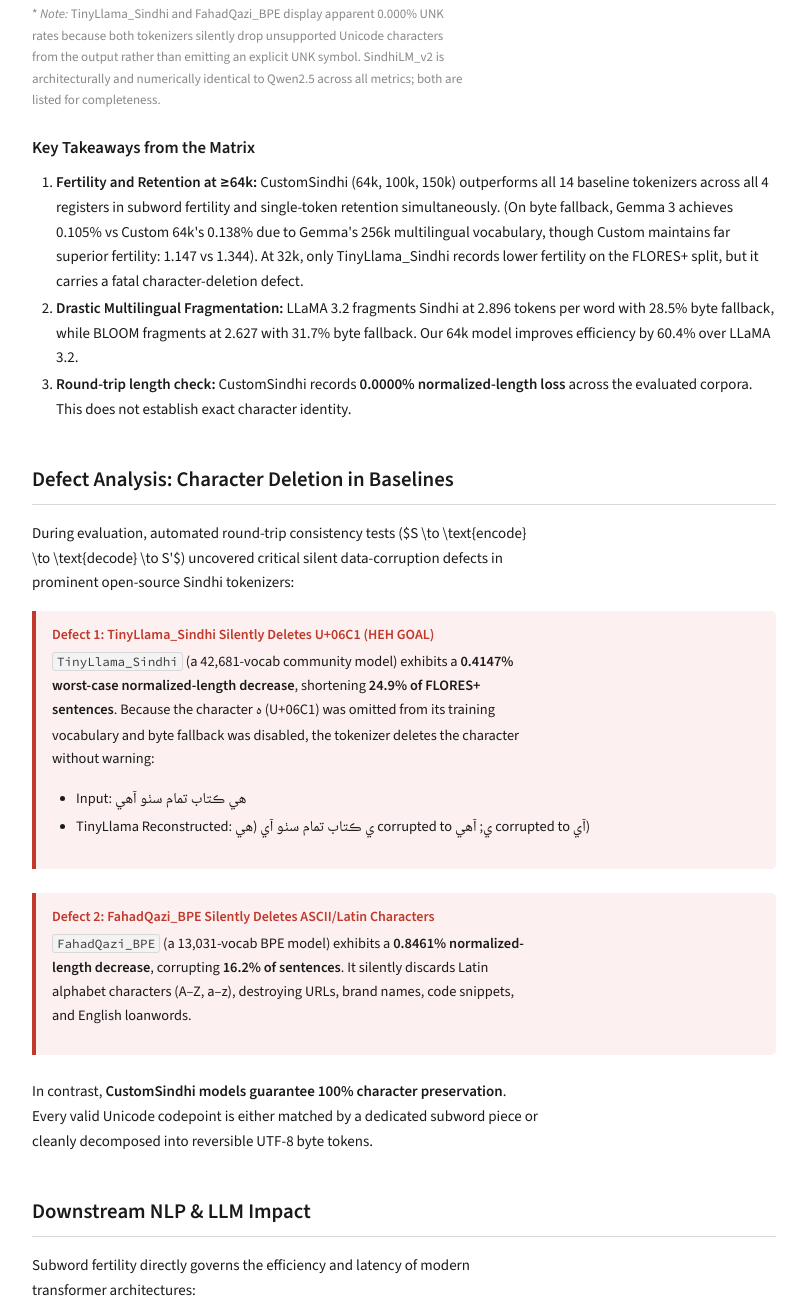
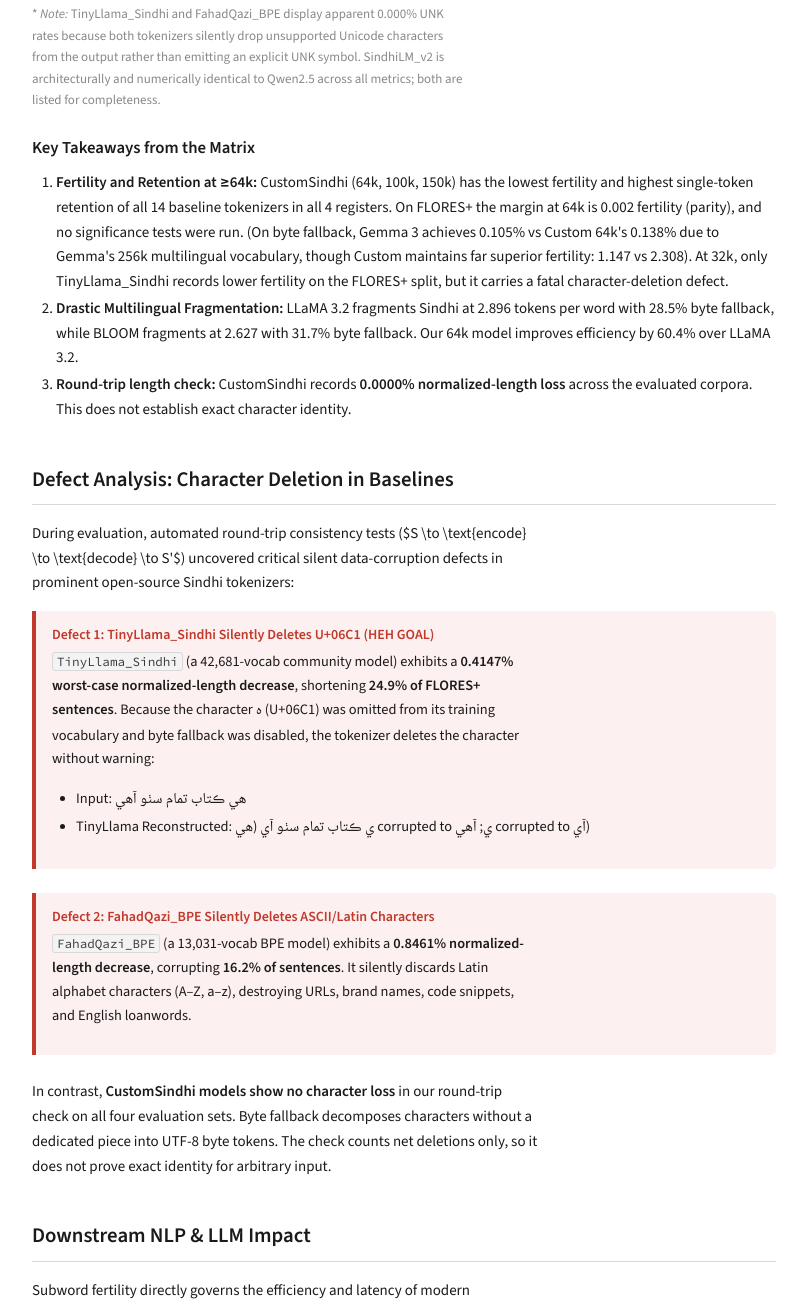
Before and after one commit to alinawazcode/sindhi-tokenizer, a plain HTML site: page docs/index.html in a window 1280 px wide. Shown: the part 9877-11183 px from the top of the page, without its empty margins (264-1071 px from the left). Drawn offline with nearby package versions, Linux system fonts and the light colour scheme.

Commit message:
Correct docs to match training notebook: no Latin filter, 16.1% repeated cross-lingual text, authorship, softened claims

```diff
--- a/docs/index.html
+++ b/docs/index.html
@@ -11,7 +11,7 @@
     content="Technical documentation, benchmark matrix, and interactive tokenizer explorer for the Sindhi Tokenizer project. Production-grade SentencePiece Unigram models with 100% character coverage and byte-fallback for the Perso-Arabic Sindhi script.">
   <meta name="keywords"
     content="Sindhi Tokenizer, SentencePiece Unigram, Sindhi NLP, Subword Tokenization, Perso-Arabic Script, Byte Fallback, Low-Resource Language">
-  <meta name="author" content="Ali Nawaz, Muqadas Fareed, Soonh Sadaf, Dr. Attaullah Sahito">
+  <meta name="author" content="Ali Nawaz, Muqadas Fareed, Soonh Sadaf">
 
   <!-- Open Graph -->
   <meta property="og:title" content="Sindhi Tokenizer Documentation">
@@ -735,10 +735,10 @@ def normalize_sindhi(text: str) -> str:
 
           <h3>Key Takeaways from the Matrix</h3>
           <ol>
-            <li><strong>Fertility and Retention at ≥64k:</strong> CustomSindhi (64k, 100k, 150k) outperforms all 14
-              baseline tokenizers across all 4 registers in subword fertility and single-token retention simultaneously.
+            <li><strong>Fertility and Retention at ≥64k:</strong> CustomSindhi (64k, 100k, 150k) has the lowest fertility and highest single-token retention of all 14
+              baseline tokenizers in all 4 registers. On FLORES+ the margin at 64k is 0.002 fertility (parity), and no significance tests were run.
               (On byte fallback, Gemma 3 achieves 0.105% vs Custom 64k's 0.138% due to Gemma's 256k multilingual vocabulary,
-              though Custom maintains far superior fertility: 1.147 vs 1.344). At 32k, only TinyLlama_Sindhi records
+              though Custom maintains far superior fertility: 1.147 vs 2.308). At 32k, only TinyLlama_Sindhi records
               lower fertility on the FLORES+ split, but it carries a fatal character-deletion defect.</li>
             <li><strong>Drastic Multilingual Fragmentation:</strong> LLaMA 3.2 fragments Sindhi at 2.896 tokens per word
               with 28.5% byte fallback, while BLOOM fragments at 2.627 with 31.7% byte fallback. Our 64k model improves
@@ -782,9 +782,9 @@ def normalize_sindhi(text: str) -> str:
           </div>
 
           <p>
-            In contrast, <strong>CustomSindhi models guarantee 100% character preservation</strong>. Every valid Unicode
-            codepoint is either matched by a dedicated subword piece or cleanly decomposed into reversible UTF-8 byte
-            tokens.
+            In contrast, <strong>CustomSindhi models show no character loss</strong> in our round-trip check on all four evaluation sets. Byte fallback
+            decomposes characters without a dedicated piece into UTF-8 byte tokens. The check counts net deletions only, so it does not
+            prove exact identity for arbitrary input.
           </p>
         </section>
 
@@ -890,7 +890,7 @@ python evaluation/benchmark.py --output results/macro_benchmark_results.json</co
             </div>
             <pre><code id="code-bibtex">@misc{nawaz2026sindhitokenizer,
   title={Sindhi Tokenizer: High-Coverage SentencePiece Unigram Subword Tokenization for the Perso-Arabic Script},
-  author={Nawaz, Ali and Fareed, Muqadas and Sadaf, Soonh and Sahito, Attaullah},
+  author={Nawaz, Ali and Fareed, Muqadas and Sadaf, Soonh},
   year={2026},
   note={Unpublished manuscript draft for future publication},
   url={https://github.com/alinawazcode/sindhi-tokenizer}
```
Also changed, not shown: 8 other files.
